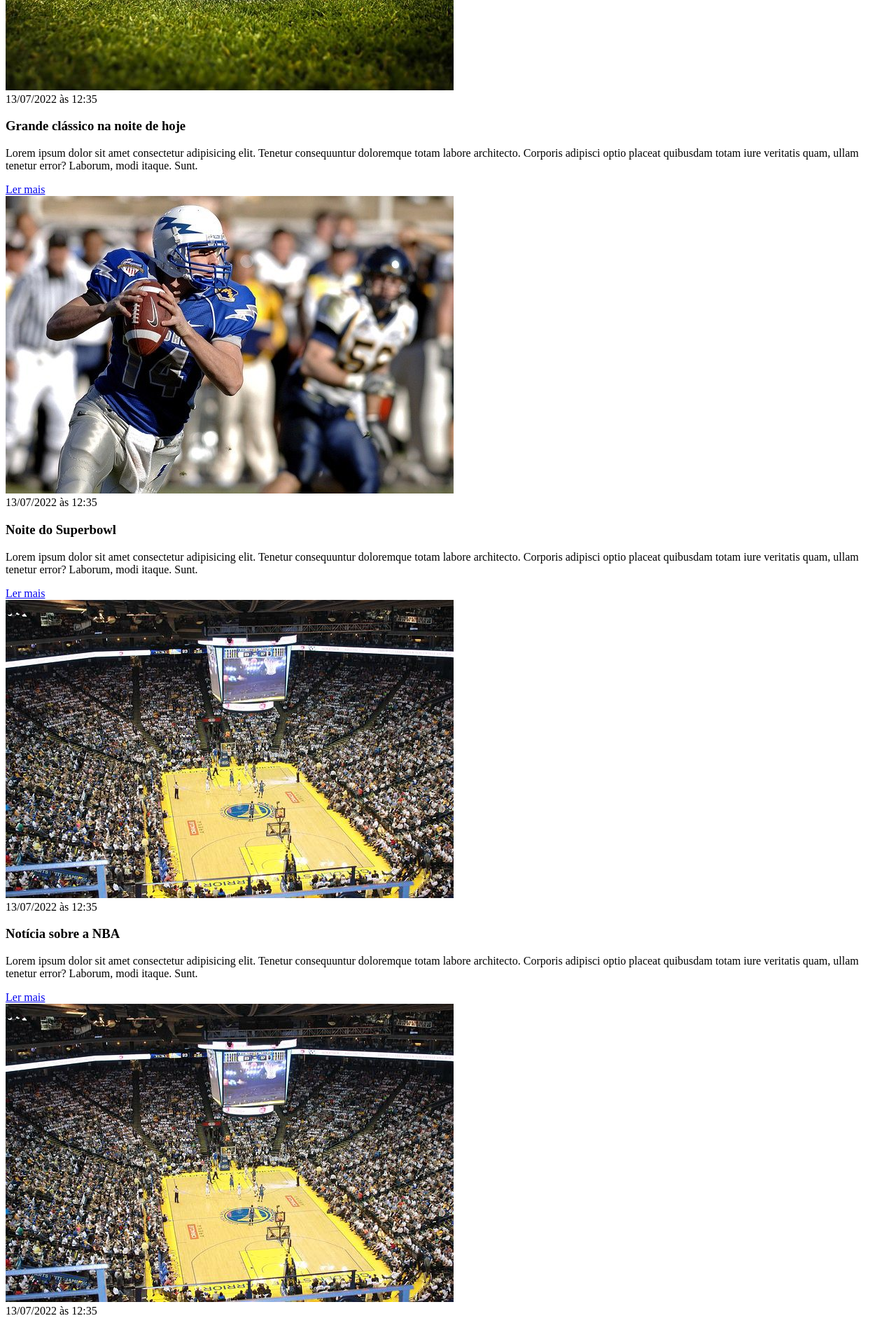
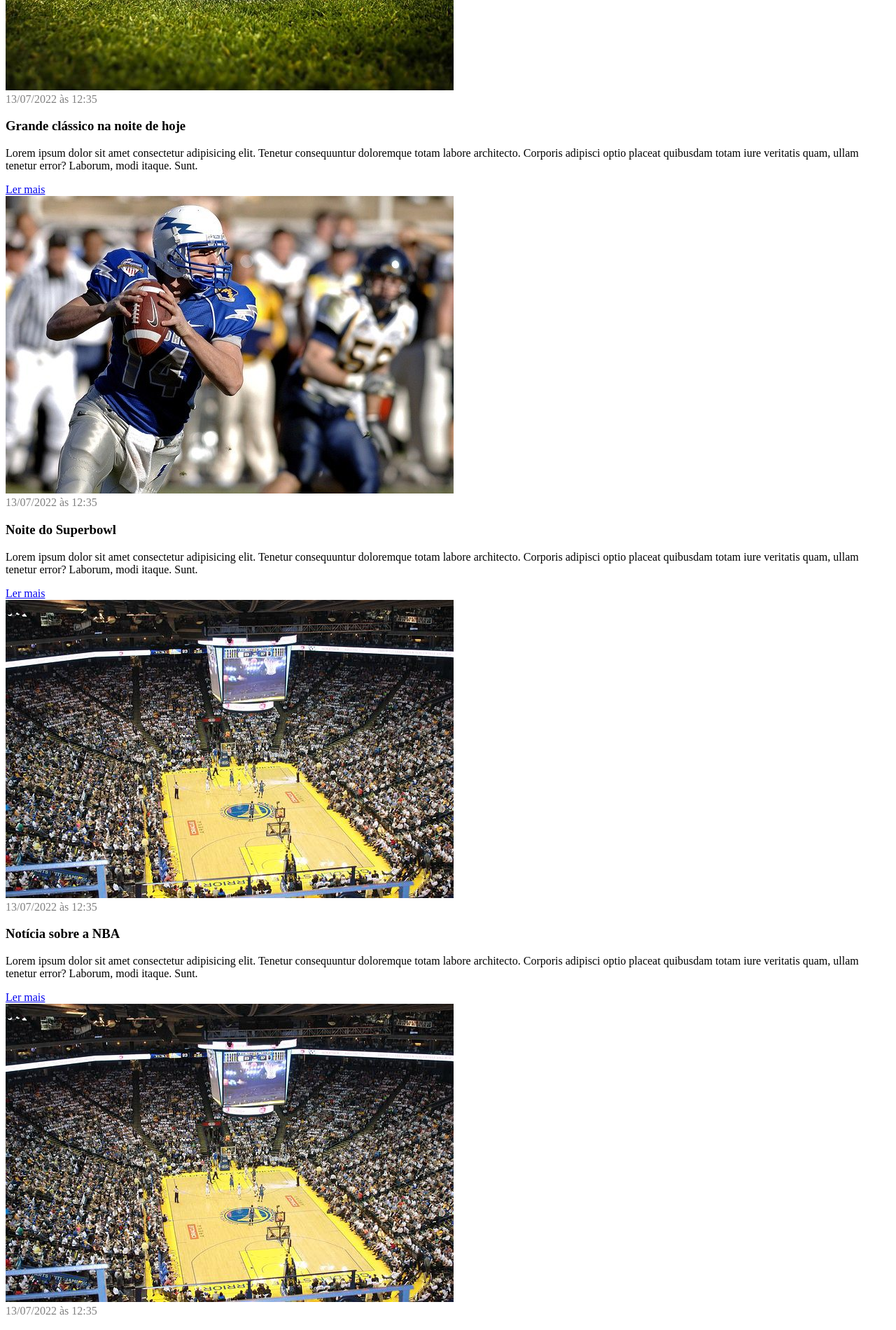
Before and after one commit to MatiasBrighent/Ebac, a plain HTML site: page css_support_class/css/index.html in a window 1280 px wide. Shown: the part 480-2380 px from the top of the page at 70% size. Drawn offline with Linux system fonts and the light colour scheme.

Commit message:
add class="creation-date" e add color a class

```diff
--- a/css_support_class/css/index.html
+++ b/css_support_class/css/index.html
@@ -26,7 +26,7 @@
         <article>
             <img src="./imagens/futebol.jpg" alt="Bola de futebol no gramado" />
             <header>
-                <time>13/07/2022 às 12:35</time>
+                <time class="creation-date">13/07/2022 às 12:35</time>
             </header>
             <h3>Grande clássico na noite de hoje</h3>
             <p>
@@ -37,7 +37,7 @@
         <article>
             <img src="./imagens/futebol-americano.jpg" alt="Jogador de futebol americano correndo com a bola na mão" />
             <header>
-                <time>13/07/2022 às 12:35</time>
+                <time class="creation-date">13/07/2022 às 12:35</time>
             </header>
             <h3>Noite do Superbowl</h3>
             <p>
@@ -48,7 +48,7 @@
         <article>
             <img src="./imagens/basquete.jpg" title="Vista aérea de uma quadra de basquete" />
             <header>
-                <time>13/07/2022 às 12:35</time>
+                <time class="creation-date">13/07/2022 às 12:35</time>
             </header>
             <h3>Notícia sobre a NBA</h3>
             <p>
@@ -59,7 +59,7 @@
         <article>
             <img src="./imagens/basquete.jpg" title="Vista aérea de uma quadra de basquete" />
             <header>
-                <time>13/07/2022 às 12:35</time>
+                <time class="creation-date">13/07/2022 às 12:35</time>
             </header>
             <h3>Notícia sobre a NBA</h3>
             <p>
@@ -73,7 +73,7 @@
         <article>
             <img src="./imagens/dolares.jpg" alt="Muitos dólares" />
             <header>
-                <time>13/07/2022 às 12:35</time>
+                <time class="creation-date">13/07/2022 às 12:35</time>
             </header>
             <h3>Dólar em alta de 0.50%</h3>
             <p>
@@ -84,7 +84,7 @@
         <article>
             <img src="./imagens/euro.jpg" alt="Várias notas de euro" />
             <header>
-                <time>13/07/2022 às 12:35</time>
+                <time class="creation-date">13/07/2022 às 12:35</time>
             </header>
             <h3>Euro em queda de 0.40%</h3>
             <p>
@@ -95,7 +95,7 @@
         <article>
             <img src="./imagens/petroleo.jpg" alt="Extração de petróleo" />
             <header>
-                <time>13/07/2022 às 12:35</time>
+                <time class="creation-date">13/07/2022 às 12:35</time>
             </header>
             <h3>Alta no preço do barril do petróleo</h3>
             <p>
--- a/css_support_class/css/main.css
+++ b/css_support_class/css/main.css
@@ -5,3 +5,7 @@
 #Economia{
     color: goldenrod;
 }
+
+.creation-date{
+    color: gray;
+}
```
